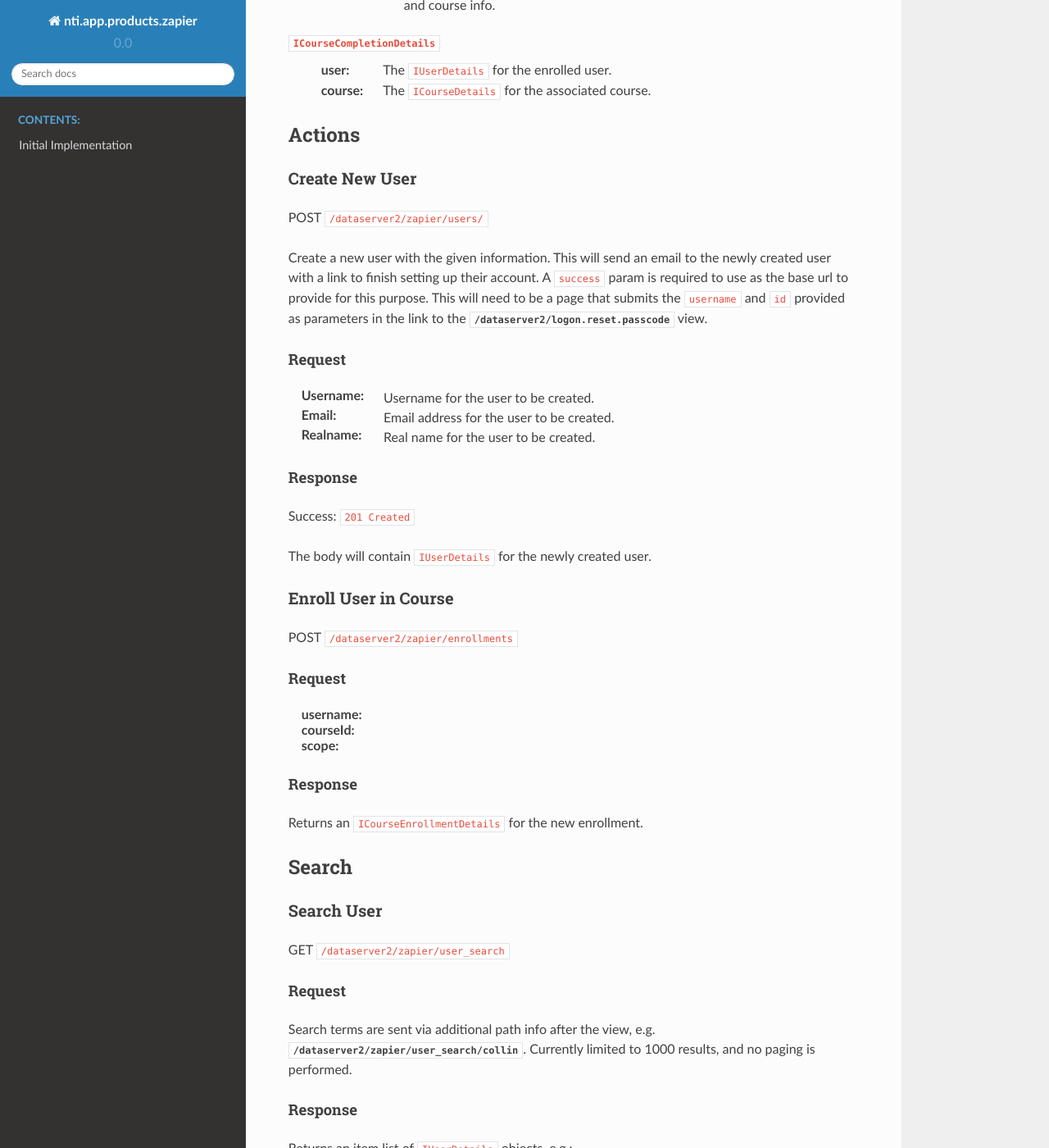
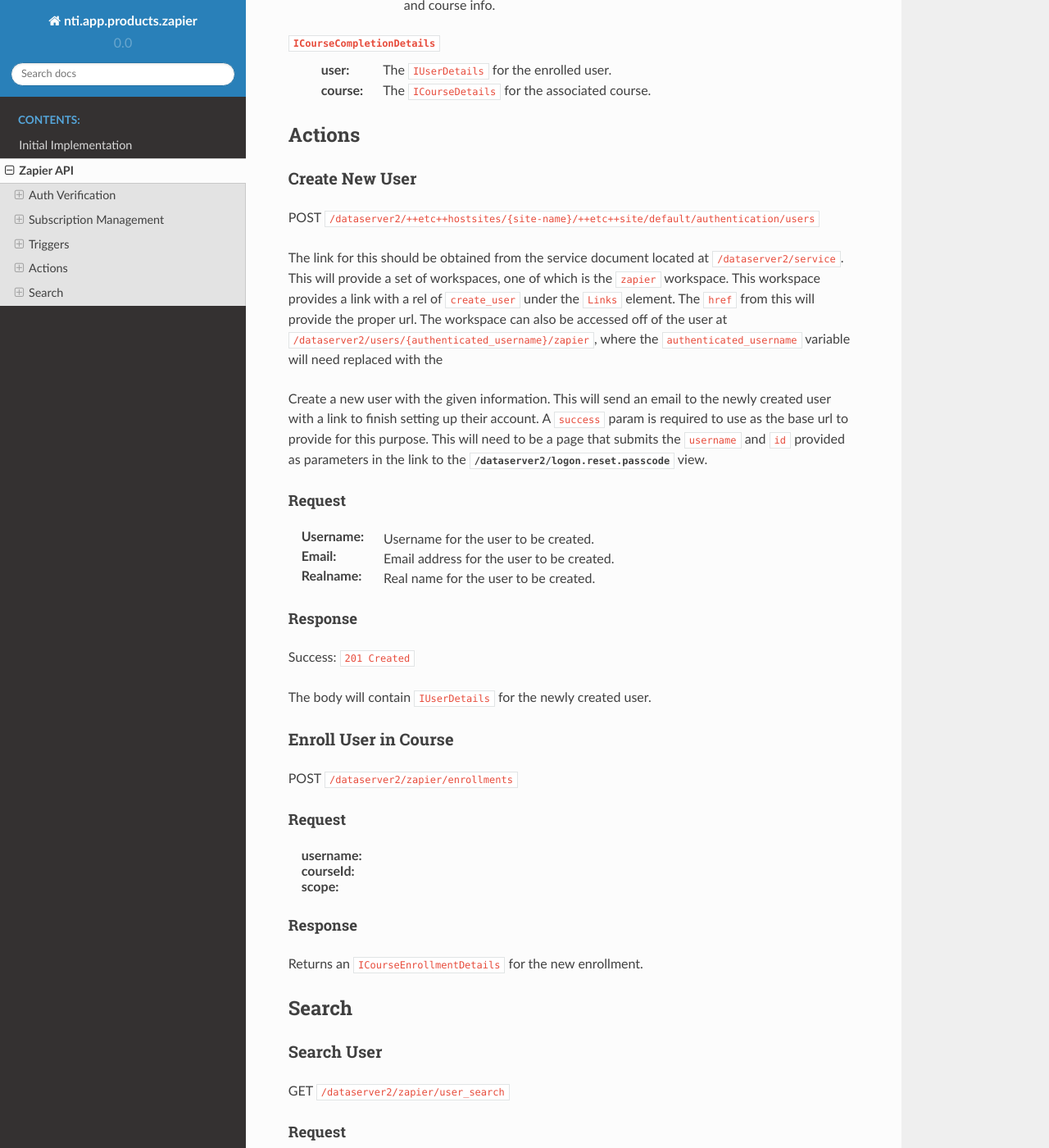
Before and after one commit to OpenNTI/nti.app.products.zapier, a Sphinx documentation site: the page built from docs/initial_api.rst, in a window 1280 px wide and 1400 px high, scrolled down 3897 px. Shown: the whole window at 82% size. Built offline with Sphinx 7.4.7 and the Read the Docs theme 2.0.0, drawn with Linux system fonts in a browser that asks for light colours; some of the changed text lies outside the part shown.

Commit message:
Update docs for change to context of user creation view.

```diff
--- a/docs/index.rst
+++ b/docs/index.rst
@@ -13,6 +13,7 @@ Welcome to nti.app.products.zapier's documentation!
    :caption: Contents:
 
    initial
+   initial_api
 
 
 
--- a/docs/initial_api.rst
+++ b/docs/initial_api.rst
@@ -179,7 +179,15 @@ Actions
 
 Create New User
 ---------------
-POST ``/dataserver2/zapier/users/``
+POST ``/dataserver2/++etc++hostsites/{site-name}/++etc++site/default/authentication/users``
+
+The link for this should be obtained from the service document located at
+``/dataserver2/service``.  This will provide a set of workspaces, one of which
+is the ``zapier`` workspace.  This workspace provides a link with a rel of
+``create_user`` under the ``Links`` element.  The ``href`` from this will
+provide the proper url.  The workspace can also be accessed off of the user at
+``/dataserver2/users/{authenticated_username}/zapier``, where the
+``authenticated_username`` variable will need replaced with the
 
 Create a new user with the given information.  This will send an email to the
 newly created user with a link to finish setting up their account.  A
@@ -228,7 +236,7 @@ GET ``/dataserver2/zapier/user_search``
 Request
 ~~~~~~~
 Search terms are sent via additional path info after the view, e.g.
-`/dataserver2/zapier/user_search/collin`.  Currently limited to 1000 results,
+`/dataserver2/zapier/user_search/atest`.  Currently limited to 1000 results,
 and no paging is performed.
 
 Response
```
